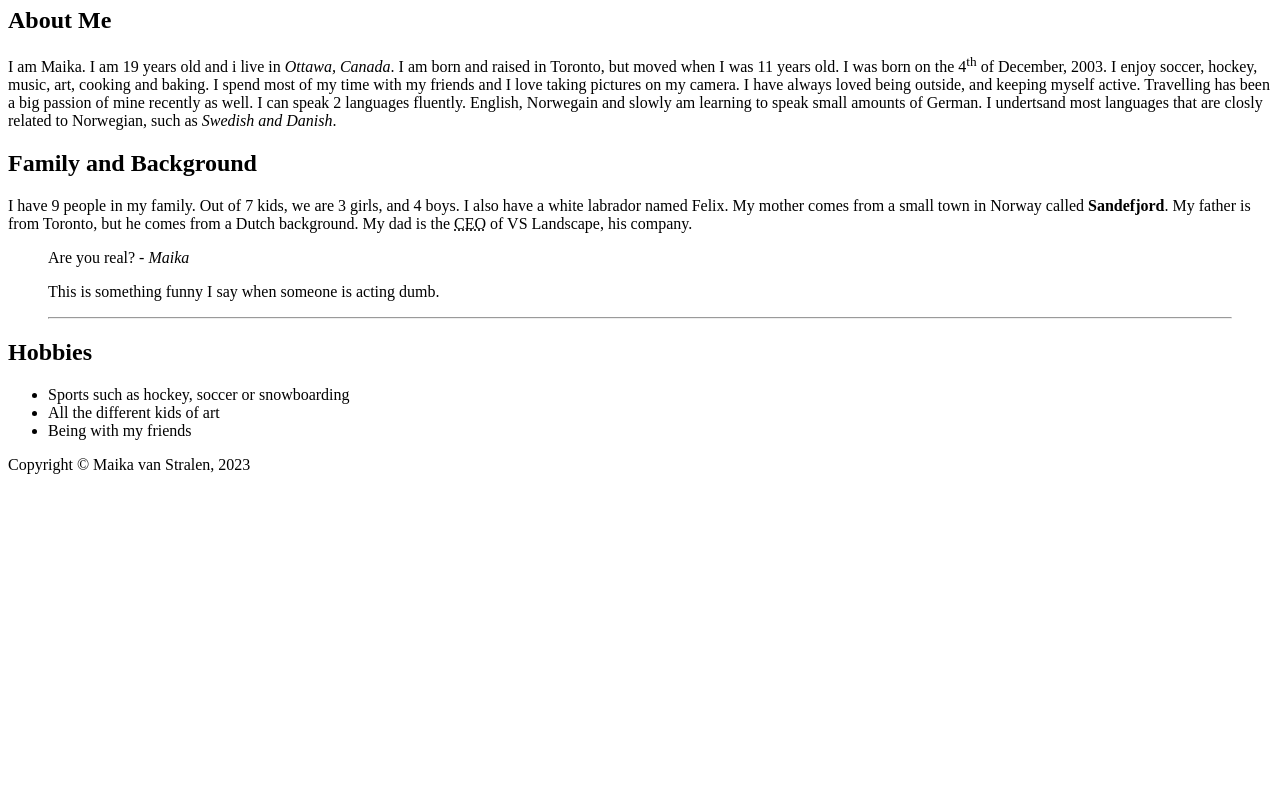
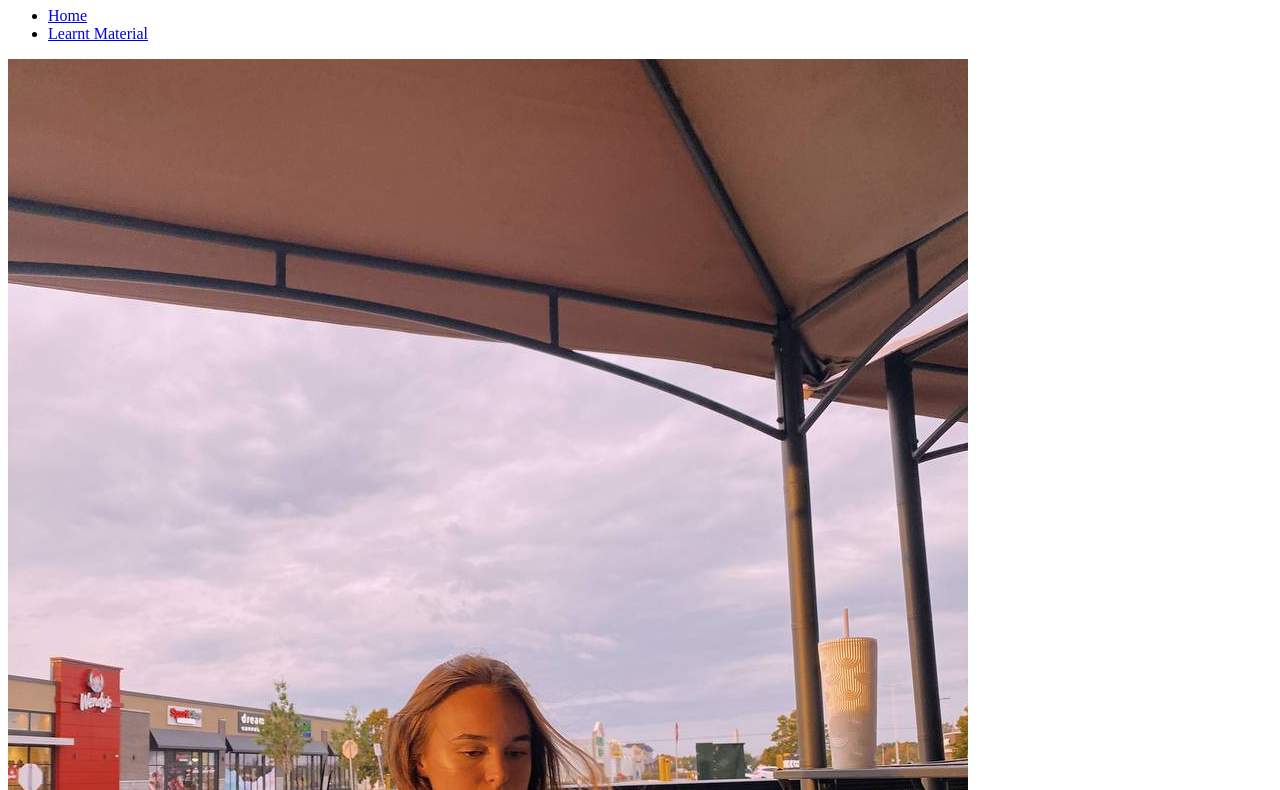
Before and after one commit to vans0104/vans0104.github.io, a plain HTML site: page html-assignment/index.html in a window 1280 px wide. Shown: the part 73-863 px from the top of the page. Before the commit the page ends 800 px from the top, so only its background shows below. Drawn offline with Linux system fonts and the light colour scheme; files whose address does not match are found by name.

Commit message:
adds nav and image

```diff
--- a/html-assignment/index.html
+++ b/html-assignment/index.html
@@ -13,6 +13,15 @@
         <header>
             <h1>Maika van Stralen</h1>
         </header>
+        <nav>
+            <ul>
+                <li><a href="index.html">Home</a></li>
+                <li><a href="notes.html">Learnt Material</a></li>
+            </ul>
+        </nav>
+        <!-- Adding an Image-->
+        <img src="/Users/maikavanstralen/Downloads/photo_2023-10-06_10-05-45.jpg" alt="Coffee cup and studying"
+        title="Coffee cup and studying" >
         <main>
             <article>
                 <h2>About Me</h2>
```
